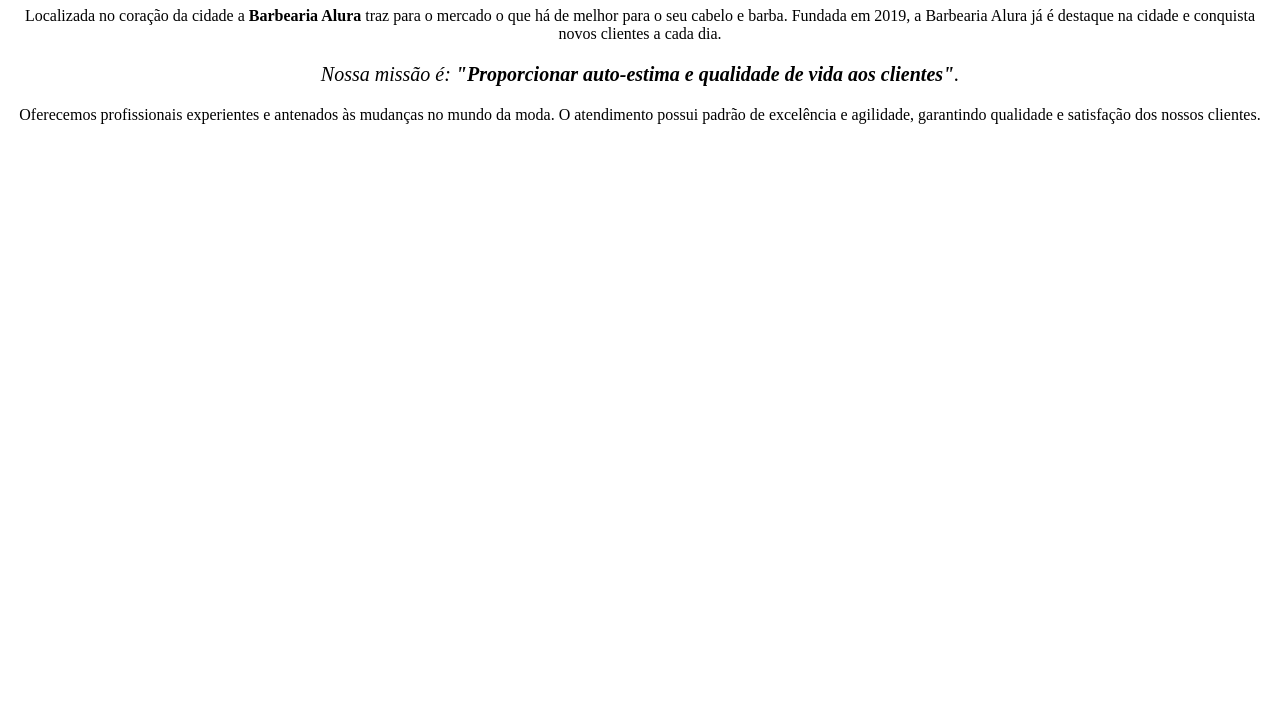
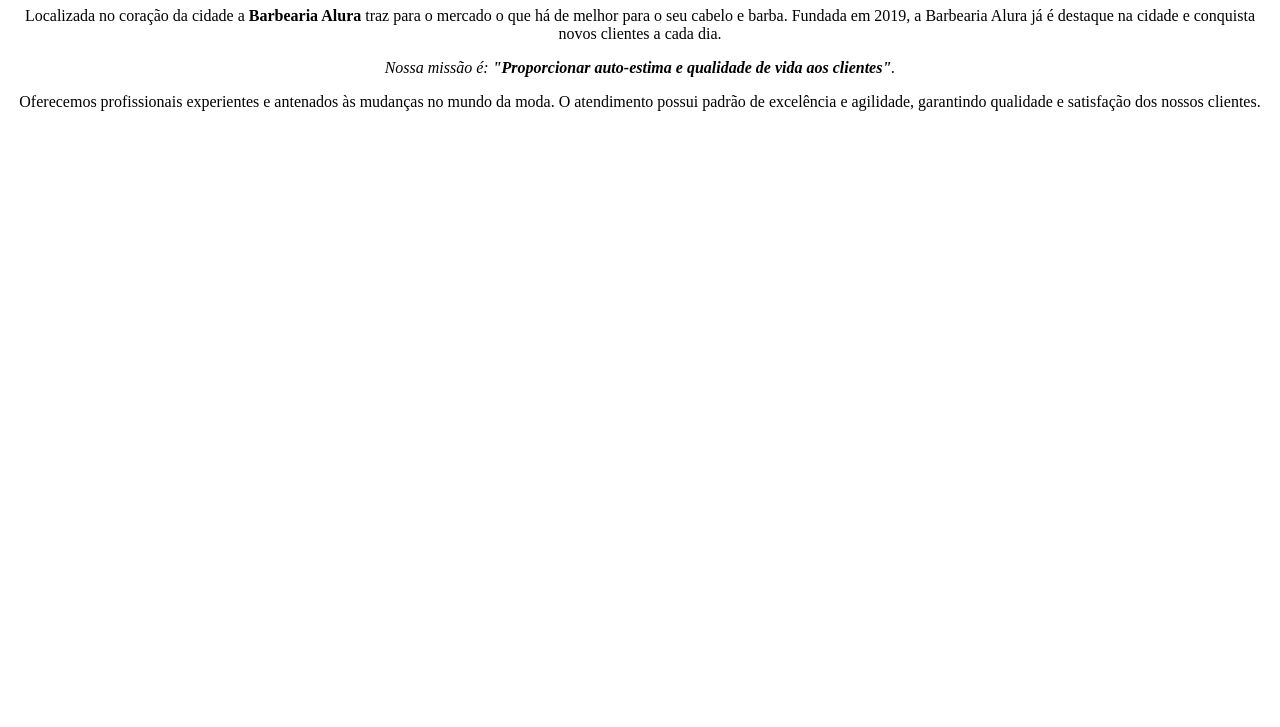
Before and after one commit to willy20alves/aula2806, a plain HTML site: page index.html in a window 1280 px wide. Shown: the part 73-800 px from the top of the page. Drawn offline with Linux system fonts and the light colour scheme.

Commit message:
aula11/10

```diff
--- a/index.html
+++ b/index.html
@@ -3,15 +3,21 @@
     <head>
         <meta charset="UTF-8">
         <title>Barbearia Alura</title>
+
+        <style>
+            p{
+                text-align: center
+            }
+        </style>
     </head>
 
     <body>
         <h1 style="text-align: center">Sobre a Barbearia Alura</h1>
 
-        <p style="text-align: center">Localizada no coração da cidade a <strong>Barbearia Alura</strong> traz para o mercado o que há de melhor para o seu cabelo e barba. Fundada em 2019, a Barbearia Alura já é destaque na cidade e conquista novos clientes a cada dia.</p>
+        <p>Localizada no coração da cidade a <strong>Barbearia Alura</strong> traz para o mercado o que há de melhor para o seu cabelo e barba. Fundada em 2019, a Barbearia Alura já é destaque na cidade e conquista novos clientes a cada dia.</p>
 
-        <p style="font-size: 20px; text-align: center"><em>Nossa missão é: <strong>"Proporcionar auto-estima e qualidade de vida aos clientes"</strong>.</em></p>
+        <p><em>Nossa missão é: <strong>"Proporcionar auto-estima e qualidade de vida aos clientes"</strong>.</em></p>
 
-        <p style="text-align: center">Oferecemos profissionais experientes e antenados às mudanças no mundo da moda. O atendimento possui padrão de excelência e agilidade, garantindo qualidade e satisfação dos nossos clientes.</p>
+        <p>Oferecemos profissionais experientes e antenados às mudanças no mundo da moda. O atendimento possui padrão de excelência e agilidade, garantindo qualidade e satisfação dos nossos clientes.</p>
     </body>
 </html>
```
